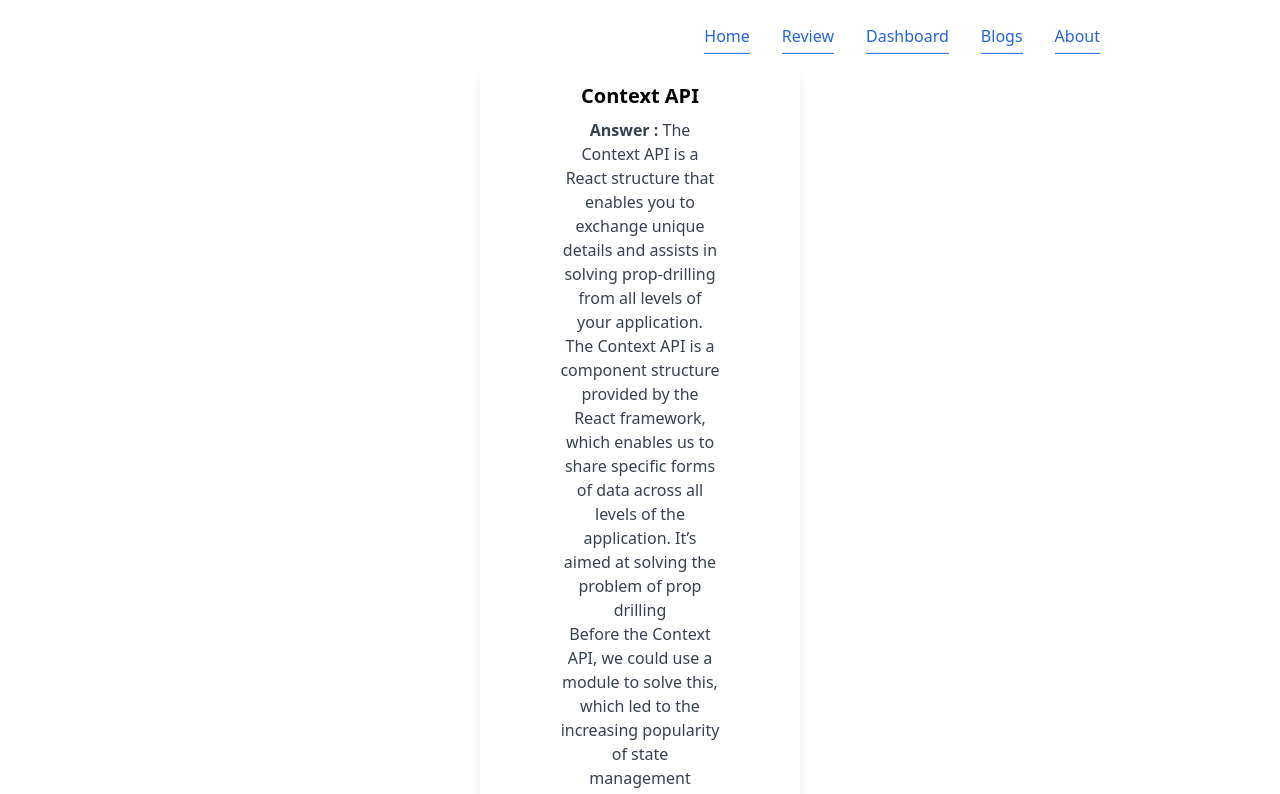
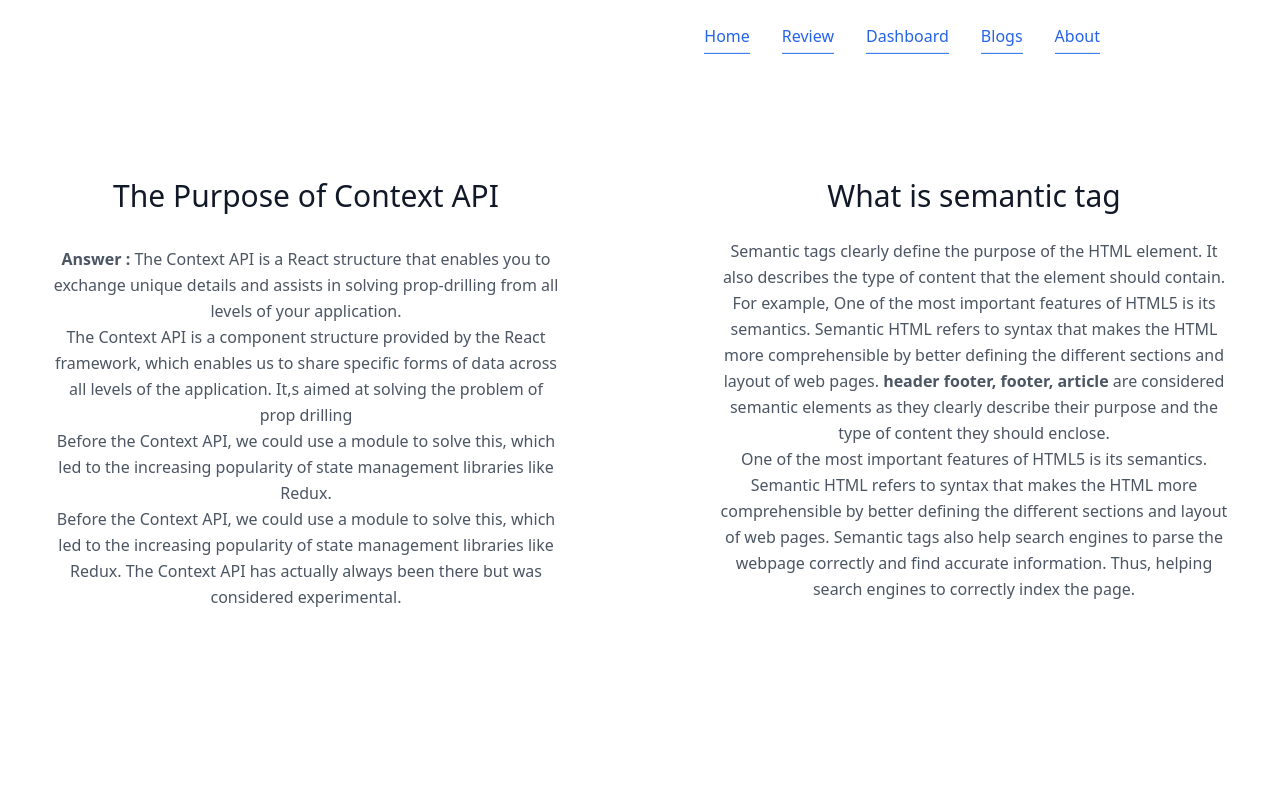
Before and after one commit to Rahat-hosen4mj/digital-trends, a React (Create React App) app: page /blogs in a window 1280 px wide. Shown: the top 794 px of the page. Built offline with nearby package versions, Linux system fonts and the light colour scheme.

Commit message:
readmi file chara baki guli pray  ses

```diff
--- a/src/components/Blogs/Blogs.js
+++ b/src/components/Blogs/Blogs.js
@@ -2,50 +2,55 @@ import React from "react";
 
 const Blogs = () => {
   return (
-    <div className="w-80 mx-auto">
-      <div className="max-w-sm rounded overflow-hidden shadow-lg">
-        <div className="px-20 py-4">
-          <div className="font-bold text-xl mb-2">Context API</div>
-          <p className="text-gray-700 text-base">
-                <b>Answer : </b>The Context API is a React structure that
-                enables you to exchange unique details and assists in solving
+    <section className="text-gray-600 body-font overflow-hidden">
+      <div className="container px-5 py-24 mx-auto">
+        <div className="flex flex-wrap -m-12">
+          <div className="p-12 md:w-1/2 flex flex-col items-center">
+            <h2 className="sm:text-3xl text-2xl title-font font-medium text-gray-900 mt-4 mb-8">
+              The Purpose of Context API
+            </h2>
+            <p className="leading-relaxed mx-8">
+              <b>Answer : </b>The Context API is a React structure that enables
+              you to exchange unique details and assists in solving
               prop-drilling from all levels of your application. <br />
               The Context API is a component structure provided by the React
-                framework, which enables us to share specific forms of data
-                across all levels of the application. It’s aimed at solving the
-                problem of prop drilling <br />
-                Before the Context API, we could use a module to solve this,
-                which led to the increasing popularity of state management
-                libraries like Redux. <br />
-                Before the Context API, we could use a module to solve this,
-                which led to the increasing popularity of state management
-                libraries like Redux. The Context API has actually always been
-                there but was considered experimental.
+              framework, which enables us to share specific forms of data across
+              all levels of the application. It,s aimed at solving the problem
+              of prop drilling <br />
+              Before the Context API, we could use a module to solve this, which
+              led to the increasing popularity of state management libraries
+              like Redux. <br />
+              Before the Context API, we could use a module to solve this, which
+              led to the increasing popularity of state management libraries
+              like Redux. The Context API has actually always been there but was
+              considered experimental.
             </p>
           </div>
-      </div>
-      <div className="max-w-sm rounded overflow-hidden shadow-lg">
-        <div className="px-20 py-4">
-          <div className="font-bold text-xl mb-2">Context API</div>
-          <p className="text-gray-700 text-base">
-                <b>Answer : </b>The Context API is a React structure that
-                enables you to exchange unique details and assists in solving
-                prop-drilling from all levels of your application. <br />
-                The Context API is a component structure provided by the React
-                framework, which enables us to share specific forms of data
-                across all levels of the application. It’s aimed at solving the
-                problem of prop drilling <br />
-                Before the Context API, we could use a module to solve this,
-                which led to the increasing popularity of state management
-                libraries like Redux. <br />
-                Before the Context API, we could use a module to solve this,
-                which led to the increasing popularity of state management
-                libraries like Redux. The Context API has actually always been
-                there but was considered experimental.
+          <div className="p-12 md:w-1/2 flex flex-col items-center">
+            <h2 className="sm:text-3xl text-2xl title-font font-medium text-gray-900 mt-4 mb-6 text-center">
+            What is semantic tag
+            </h2>
+            <p className="leading-relaxed mx-8">
+              Semantic tags clearly define the purpose of the HTML element. It
+              also describes the type of content that the element should
+              contain. For example, One of the most important features of HTML5
+              is its semantics. Semantic HTML refers to syntax that makes the
+              HTML more comprehensible by better defining the different sections
+              and layout of web pages. <b>header</b> <b>footer,</b>{" "}
+              <b>footer,</b> <b>article</b> are considered semantic elements as
+              they clearly describe their purpose and the type of content they
+              should enclose. <br />
+              One of the most important features of HTML5 is its semantics.
+              Semantic HTML refers to syntax that makes the HTML more
+              comprehensible by better defining the different sections and
+              layout of web pages. Semantic tags also help search engines to
+              parse the webpage correctly and find accurate information. Thus,
+              helping search engines to correctly index the page.
             </p>
           </div>
         </div>
       </div>
+    </section>
   );
 };
 
--- a/src/components/Home/Home.js
+++ b/src/components/Home/Home.js
@@ -4,20 +4,22 @@ import useReviews from "../../hooks/useReviews";
 import ReviewDetail from "../ReviewDetail/ReviewDetail";
 
 const Home = () => {
-  const [reviews, setReviews] = useReviews();
+  let [reviews] = useReviews();
+  reviews = reviews.slice(0,3);
+
   return (
     <div>
-      <section class="text-gray-600 body-font">
-        <div class="container mx-auto flex px-20 py-12 md:flex-row flex-col items-center mt-12">
-          <div class="lg:flex-grow md:w-1/2 lg:pr-24 md:pr-16 flex flex-col md:items-start md:text-left mb-16 md:mb-0 items-center text-center">
-            <h1 class="title-font text-4xl sm:text-4xl t mb-4 font-medium text-gray-900">
+      <section className="text-gray-600 body-font">
+        <div className="container mx-auto flex px-20 py-12 md:flex-row flex-col items-center mt-12">
+          <div className="lg:flex-grow md:w-1/2 lg:pr-24 md:pr-16 flex flex-col md:items-start md:text-left mb-16 md:mb-0 items-center text-center">
+            <h1 className="title-font text-4xl sm:text-4xl t mb-4 font-medium text-gray-900">
               Your next Laptop
-              <br class="hidden lg:inline-block" />
+              <br className="hidden lg:inline-block" />
               <small className="text-purple-600 text-5xl mt-3">
                 Your best Laptop
               </small>
             </h1>
-            <p class="mb-8 leading-relaxed">
+            <p className="mb-8 leading-relaxed">
               The MacBook Pro with M1 (from $1,299) is a laptop with an
               unbeatable combo of power and endurance, making it one of the best
               laptops you can buy right now. And I know this because I’ve been
@@ -25,15 +27,15 @@ const Home = () => {
               can barely get this machine to stutter no matter what I throw at
               it..
             </p>
-            <div class="flex justify-center">
-              <button class="inline-flex text-white bg-green-500 border-0 py-2 px-6 focus:outline-none hover:bg-green-600 rounded text-lg">
+            <div className="flex justify-center">
+              <button className="inline-flex text-white bg-green-500 border-0 py-2 px-6 focus:outline-none hover:bg-green-600 rounded text-lg">
                 Live demo
               </button>
             </div>
           </div>
-          <div class="w-full lg:max-w-lg lg:w-full md:w-1/2 ">
+          <div className="w-full lg:max-w-lg lg:w-full md:w-1/2 ">
             <img
-              class="object-cover object-center rounded-md"
+              className="object-cover object-center rounded-md"
               alt="laptop"
               src={
                 "https://images.unsplash.com/photo-1611186871348-b1ce696e52c9?ixlib=rb-1.2.1&ixid=MnwxMjA3fDB8MHxzZWFyY2h8NXx8bWFjYm9va3xlbnwwfHwwfHw%3D&auto=format&fit=crop&w=600&q=60"
@@ -54,7 +56,7 @@ const Home = () => {
       </section>
       <div className="mb-12">
         <Link to="/review">
-          <button class="inline-flex text-white bg-green-500 border-0 py-2 px-6 focus:outline-none hover:bg-green-600 rounded text-lg">
+          <button className="inline-flex text-white bg-green-500 border-0 py-2 px-6 focus:outline-none hover:bg-green-600 rounded text-lg">
             see all review
           </button>
         </Link>
```
Also changed, not shown: 1 other file (tests, documents, lock files or other folders). Lines whose indentation alone changed are shown as unchanged.
